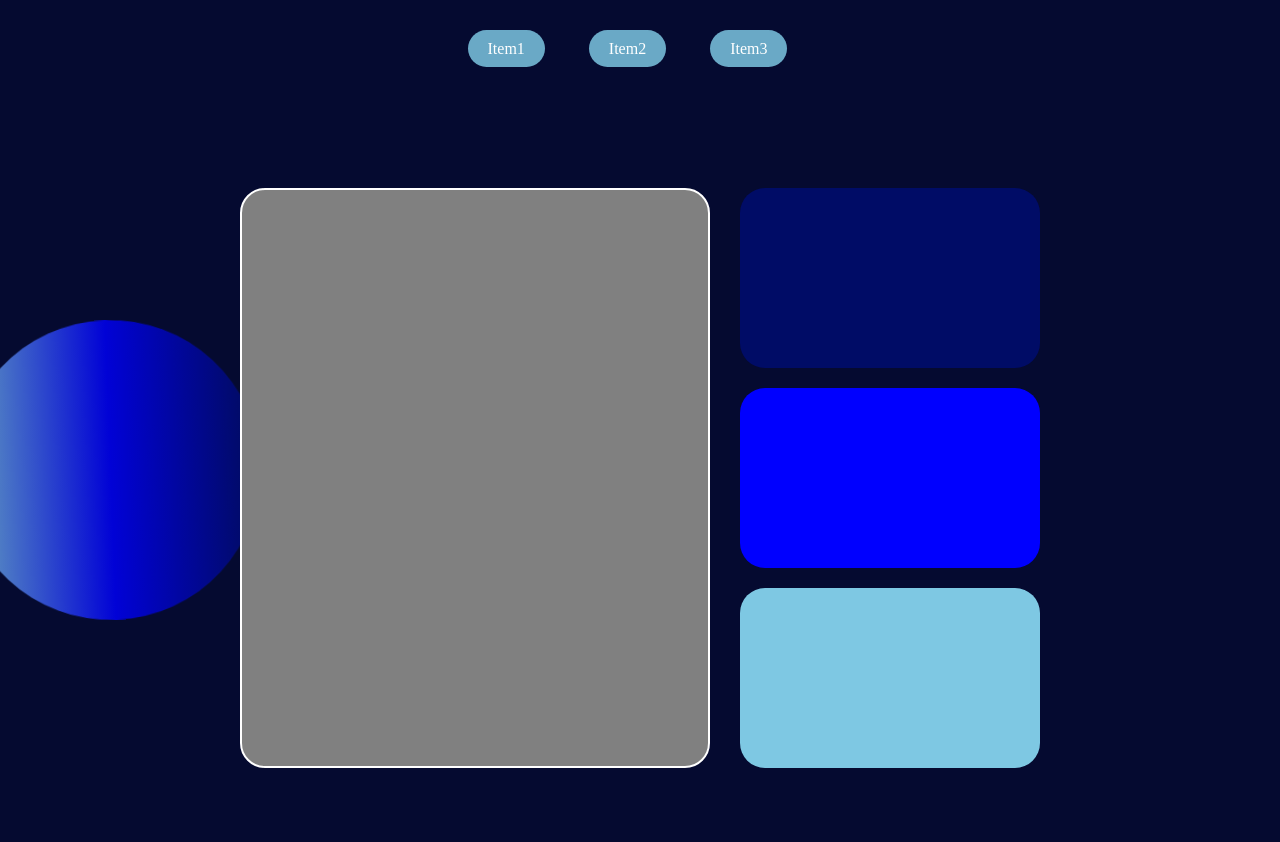
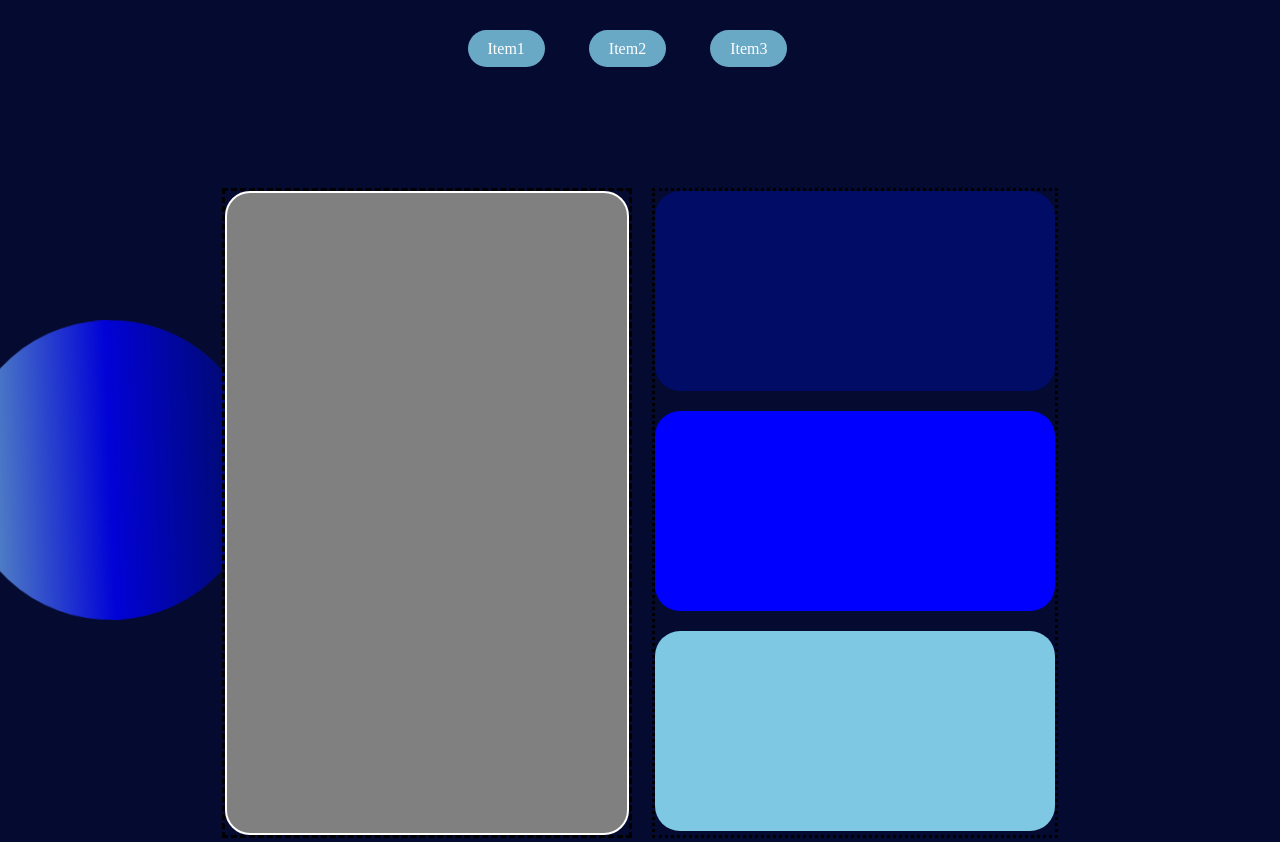
Before and after one commit to clarence-ecc0/great_expectations, a plain HTML site: page index.html in a window 1280 px wide. Shown: the top 842 px of the page. Drawn offline with Linux system fonts and the light colour scheme.

Commit message:
redesign2

```diff
--- a/css/portfolio.css
+++ b/css/portfolio.css
@@ -3,7 +3,7 @@ html{
 }
 body{
     background-color: #050A30;
-    /* overflow-x: hidden; */
+    overflow-x: hidden;
 }
 .nav{
     position: sticky;
@@ -32,46 +32,51 @@ a{
     z-index: 0;
     cursor: pointer;
 }
-.grid{
+.grid-flex{
     display: flex;
+    justify-content: center;
     flex-wrap: wrap;
+    gap: 20px;
+    margin-top: 130px;
 }
-.grid-flex{
-    border-radius: 10px;
-    margin-left: auto;
-    margin-right: auto;
-    margin-top: 130px;
+.grid-flex1{
+    flex-direction: column;
+    border: dashed;
     width: max-content;
-    display: grid;
-    grid-template-columns: 500px 300px;
-    grid-template-rows: repeat(4, 200px);
-    border: hidden;
+    margin-bottom: 130px;
+}
+.grid-flex2{
+    border: dotted;
+    flex-direction: row;
+    width: max-content;
+    margin-bottom: 130px;
 }
 .item1{
+    height: 640px;
+    width: 400px;
     border-radius: 25px;
-    grid-area: 1/1/4/2;
     background-color: grey;
     border: 2px solid white;
-    margin-right: 30px;
-    margin-bottom: 20px;
 }
 .item2{
+    margin-bottom: 20px;
+    height: 200px;
+    width: 400px;
     border-radius: 25px;
-    margin-bottom: 20px;
     background-color: #000C66;
-    grid-area: 1/2/2/3;
 }
 .item3{
+    margin-bottom: 20px;
+    width: 400px;
+    height: 200px;
     border-radius: 25px;
     background-color: #0000FF;
-    grid-area: 2/2/3/3;
-    margin-bottom: 20px;
 }
 .item4{
+    width: 400px;
+    height: 200px;
     border-radius: 25px;
     background-color: #7EC8E3;
-    grid-area: 3/2/4/3;
-    margin-bottom: 20px;
 }
 .flexbox1{
     /* position: relative; */
@@ -146,25 +151,7 @@ a{
     z-index: 0;
     cursor: pointer;
 }
-.flexbox2 a{
-    display: flex;
-    width: max-content;
-    margin-top: 170px;
-    margin-left: auto;
-    margin-right: auto;
-    font-family: Montserrat;
-    text-decoration: none;
-    color: white;
-    border: 1px solid white;
-    padding: 10px;
-    border-radius: 20px;
-    padding-left: 20px;
-    padding-right: 20px;
-    background-color: #7ec8e3d7;
-    border: hidden;
-    z-index: 0;
-    cursor: pointer;
-}
+
 .message h3{
     margin-top: 150px;
     font-family: Montserrat;
--- a/index.html
+++ b/index.html
@@ -16,9 +16,11 @@
     </header>
     <div class="circle1"></div>
     <div class="circle2"></div>
-    <div class="grid">
-      <div class="grid-flex">
+    <div class="grid-flex">
+      <div class="grid-flex1">
         <div class="item1"></div>
+      </div>
+      <div class="grid-flex2">
         <div class="item2"></div>
         <div class="item3"></div>
         <div class="item4"></div>
```
